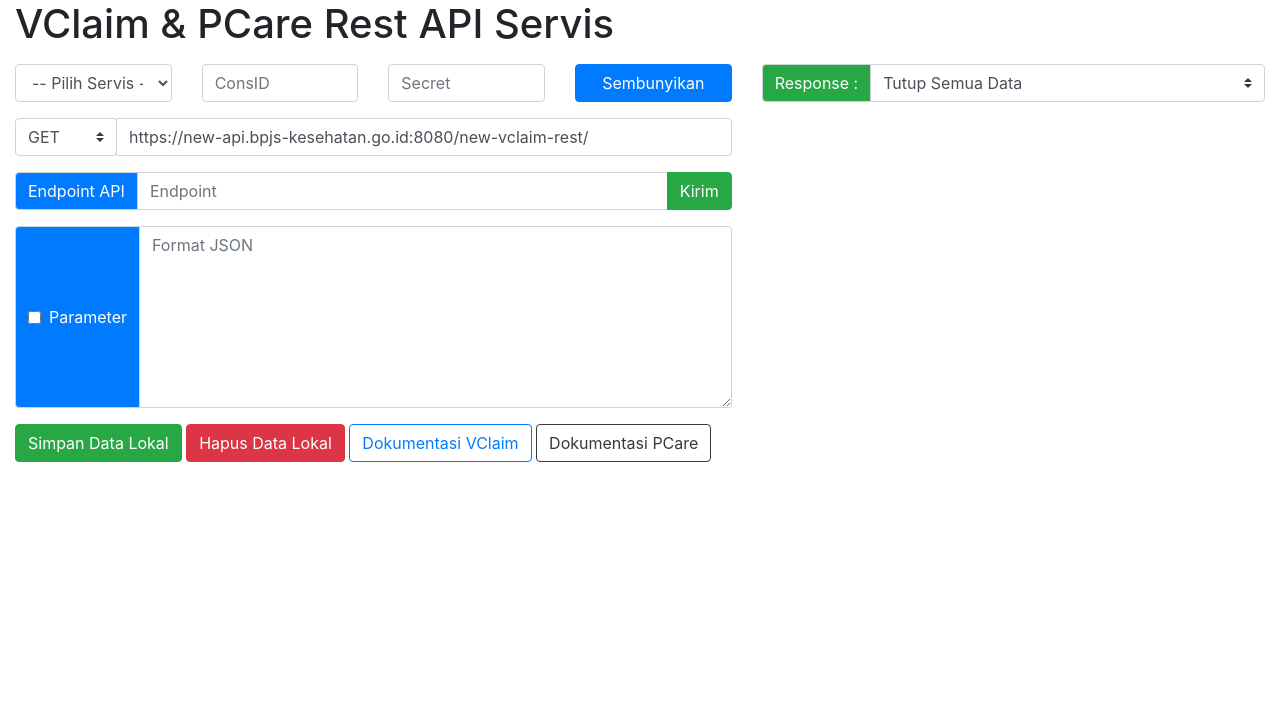
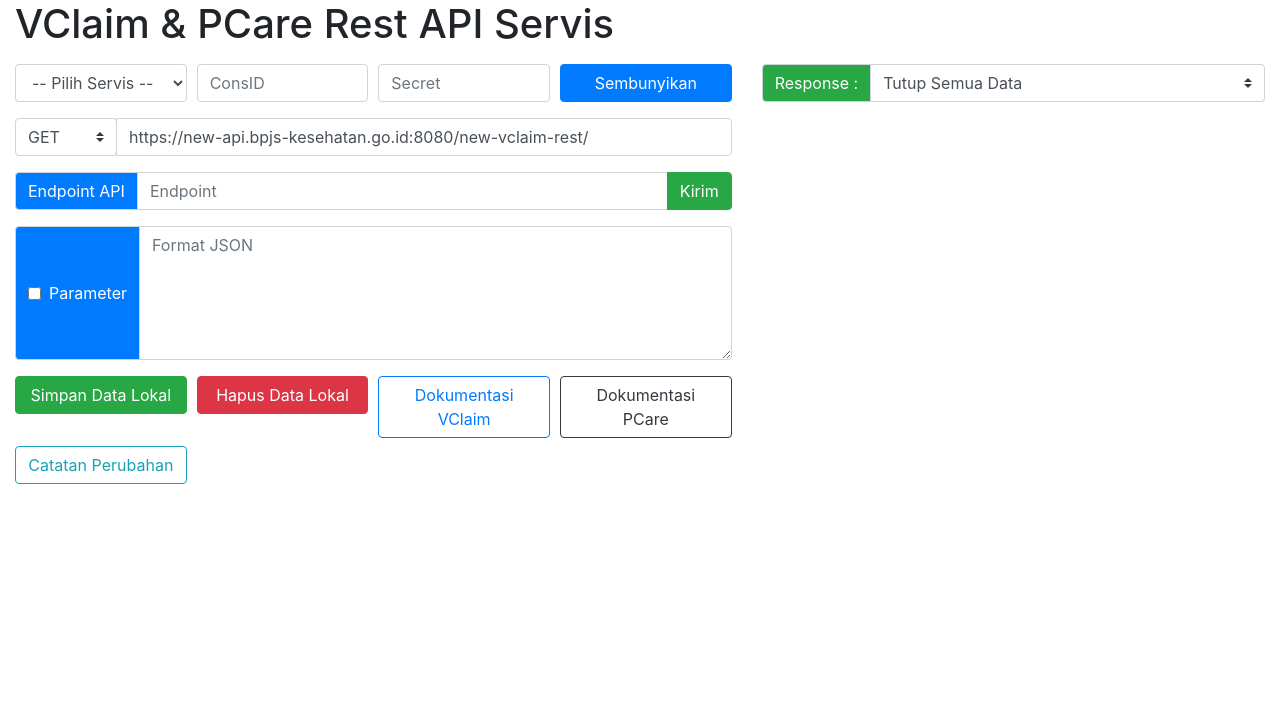
Before and after one commit to morizbebenk/php-bpjs-rest, a PHP site: page / in a window 1280 px wide. Shown: the top 724 px of the page. Run offline with PHP 8.4, Linux system fonts and the light colour scheme.

Commit message:
Change UI, add host production for VClaim v2.0

```diff
--- a/index.php
+++ b/index.php
@@ -20,7 +20,7 @@
         </div>
         <div class="row mt-2">
             <div class="col-md-7">
-                <div class="row">
+                <div class="row form-row">
                     <div class="col-md-3">
                         <div class="form-group">
                             <select class="form-control" id="selectJenisAPI">
@@ -29,6 +29,7 @@
                                 <option value="vclaim-dev-v1">VClaim v1.1 DEV</option>
                                 <option value="vclaim-dev-v2">VClaim v2.0 DEV</option>
                                 <option value="api-jkn-dev">Antrean RS DEV</option>
+                                <option value="vclaim-v2">VClaim v2.0</option>
                                 <option value="pcare">PCare</option>
                                 <option value="pcare-dev">PCare DEV</option>
                             </select>
@@ -56,7 +57,7 @@
                         </div>
                     </div>
                 </div>
-                <div class="row" id="inputPcare">
+                <div class="row form-row" id="inputPcare">
                     <div class="col-md-3">
                         <div class="form-group">
                             <input type="text" class="form-control" id="username" placeholder="Username">
@@ -68,7 +69,7 @@
                         </div>
                     </div>
                 </div>
-                <div class="row" id="inputUserKey">
+                <div class="row form-row" id="inputUserKey">
                     <div class="col-md-6">
                         <div class="form-group">
                             <input type="text" class="form-control" id="user_key" placeholder="User Key">
@@ -83,7 +84,7 @@
                         </div>
                     </div>
                 </div>
-                <div class="row">
+                <div class="row form-row">
                     <div class="col-md-12">
                         <div class="input-group mb-3">
                             <div class="input-group-prepend">
@@ -117,14 +118,23 @@
                                     <input type="checkbox" id="withParam" class="mr-2" value="1"> Parameter
                                 </div>
                             </div>
-                            <textarea class="form-control" id="params" placeholder="Format JSON" style="resize: vertical;" rows="7"></textarea>
+                            <textarea class="form-control" id="params" placeholder="Format JSON" style="resize: vertical;" rows="5"></textarea>
                         </div>
                     </div>
-                    <div class="col-md-12">
-                        <button class="btn btn-success" id="btnSaveCredential">Simpan Data Lokal</button>
-                        <button class="btn btn-danger" id="btnDeleteCredential">Hapus Data Lokal</button>
-                        <a href="https://dvlp.bpjs-kesehatan.go.id:8888/trust-mark/portal.html" target="_blank" class="btn btn-outline-primary">Dokumentasi VClaim</a>
-                        <a href="https://new-api.bpjs-kesehatan.go.id/pcare-rest-v3.0" target="_blank" class="btn btn-outline-dark">Dokumentasi PCare</a>
+                    <div class="col-md-3">
+                        <button class="btn btn-success btn-block" id="btnSaveCredential">Simpan Data Lokal</button>
+                    </div>
+                    <div class="col-md-3">
+                        <button class="btn btn-danger btn-block" id="btnDeleteCredential">Hapus Data Lokal</button>
+                    </div>
+                    <div class="col-md-3">
+                        <a href="https://dvlp.bpjs-kesehatan.go.id:8888/trust-mark/portal.html" target="_blank" class="btn btn-outline-primary btn-block">Dokumentasi VClaim</a>
+                    </div>
+                    <div class="col-md-3">
+                        <a href="https://new-api.bpjs-kesehatan.go.id/pcare-rest-v3.0" target="_blank" class="btn btn-outline-dark btn-block">Dokumentasi PCare</a>
+                    </div>
+                    <div class="col-md-3 mt-2">
+                        <a href="change_log.json" target="_blank" class="btn btn-outline-info btn-block">Catatan Perubahan</a>
                     </div>
                 </div>
             </div>
```
